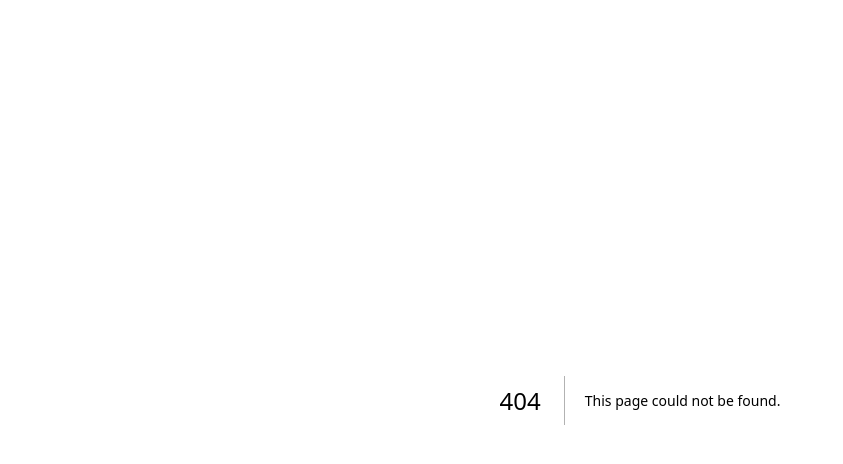
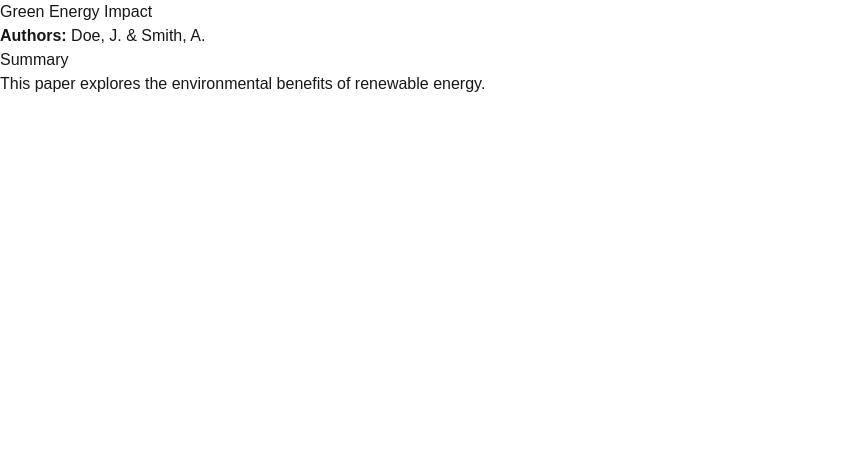
Before and after one commit to MateoLPozo2/reviews_service, a Next.js app: page /mlp/reviews/121/green-energy-impact in a window 1280 px wide. Before the commit this address had no page. Shown: the top 464 px of the page, without its empty margins (0-843 px from the left). Built offline with nearby package versions, Linux system fonts and the light colour scheme.

Commit message:
Initial working version v01 with review rendering, slug redirect, and clean structure

```diff
--- /dev/null
+++ b/components/MarkdownViewer.js
@@ -0,0 +1,7 @@
+// components/MarkdownViewer.js
+import React from 'react';
+import ReactMarkdown from 'react-markdown';
+
+export default function MarkdownViewer({ content }) {
+  return <ReactMarkdown>{content}</ReactMarkdown>;
+}
--- /dev/null
+++ b/data/reviews.js
@@ -0,0 +1,17 @@
+// data/reviews.js
+const reviews = [
+  {
+    nid: 121,
+    slug: 'green-energy-impact',
+    title: 'Green Energy Impact',
+    authors: 'Doe, J. & Smith, A.',
+    content: `# Summary\nThis paper explores the environmental benefits of renewable energy.`,
+    createdAt: '2024-01-01',
+    updatedAt: '2024-01-10',
+    labels: ['energy', 'climate'],
+    createdBy: 'admin',
+    updatedBy: 'editor'
+  }
+];
+
+export default reviews;
--- /dev/null
+++ b/interfaces/SlugValidator.js
@@ -0,0 +1,11 @@
+// interfaces/SlugValidator.js
+export default class SlugValidator {
+  static validateAndRedirect({ nid, actualSlug, expectedSlug, res }) {
+    if (actualSlug !== expectedSlug) {
+      res.writeHead(301, {
+        Location: `/mlp/reviews/${nid}/${expectedSlug}`
+      });
+      res.end();
+    }
+  }
+}
--- /dev/null
+++ b/pages/mlp/reviews/[nid]/[slug].js
@@ -0,0 +1,34 @@
+// pages/mlp/reviews/[nid]/[slug].js
+import { getReviewById } from '@/services/reviewService';
+import SlugValidator from '@/interfaces/SlugValidator';
+import MarkdownViewer from '@/components/MarkdownViewer';
+
+export async function getServerSideProps({ params, res }) {
+  const { nid, slug } = params;
+  const review = await getReviewById(nid);
+
+  if (!review) {
+    return { notFound: true };
+  }
+
+  SlugValidator.validateAndRedirect({
+    nid,
+    actualSlug: slug,
+    expectedSlug: review.slug,
+    res
+  });
+
+  return {
+    props: { review }
+  };
+}
+
+export default function ReviewPage({ review }) {
+  return (
+    <div>
+      <h1>{review.title}</h1>
+      <p><strong>Authors:</strong> {review.authors}</p>
+      <MarkdownViewer content={review.content} />
+    </div>
+  );
+}
--- /dev/null
+++ b/services/reviewService.js
@@ -0,0 +1,6 @@
+// services/reviewService.js
+import reviews from '@/data/reviews';
+
+export function getReviewById(nid) {
+  return reviews.find(r => r.nid === parseInt(nid));
+}
```
Also changed, not shown: package.json (+4 -3 lines), 1 other file (tests, documents, lock files or other folders).
